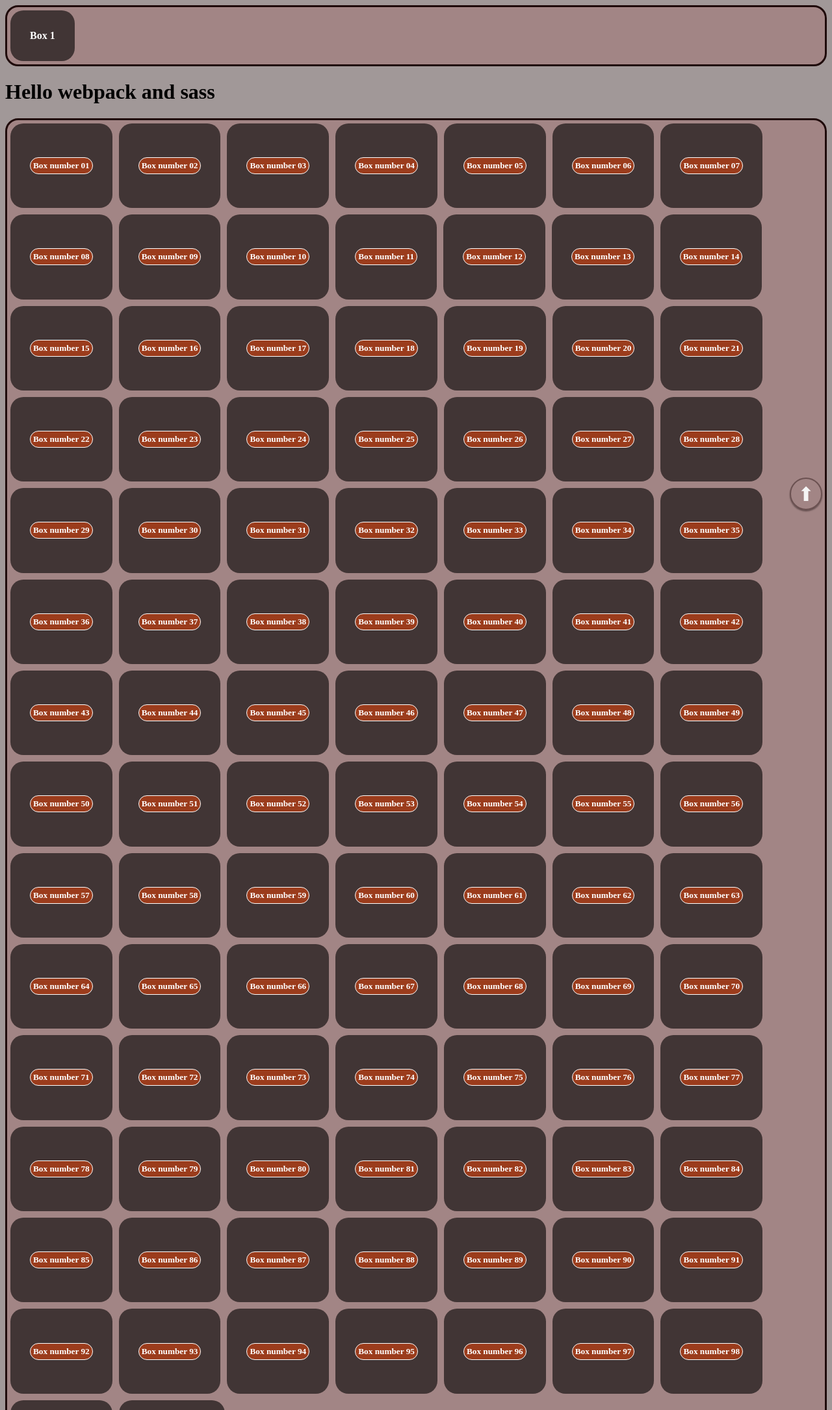
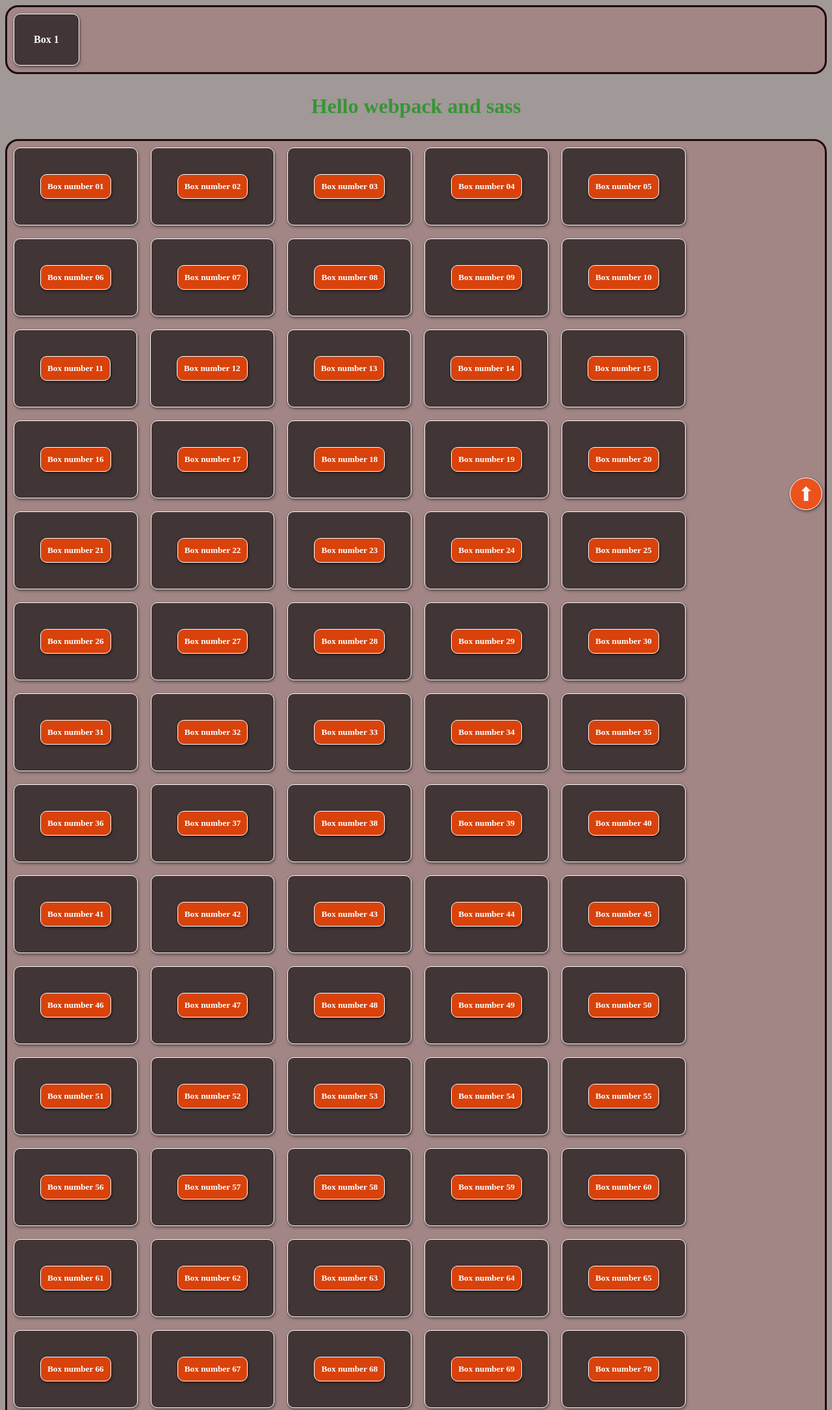
Before and after one commit to kaellandrade/sass, a website built with webpack: page src/index.html in a window 1280 px wide. Shown: the top 2170 px of the page at 65% size. Built offline with nearby package versions, Linux system fonts and the light colour scheme.

Commit message:
Utilizando herança.

```diff
--- a/src/index.js
+++ b/src/index.js
@@ -3,6 +3,7 @@
 
 function component() {
 	const element = document.createElement('h1');
+	element.classList.add('success');
 	element.innerHTML = _.join(['Hello', 'webpack and sass'], ' ');
 	return element;
 }
--- a/src/style/_partial/_btnTop.scss
+++ b/src/style/_partial/_btnTop.scss
@@ -1,3 +1,6 @@
+@import "../_partial/variables";
+@import "mixins";
+
 .btn-top{
   &:after{
     content: '⬆';
@@ -7,16 +10,13 @@
   &:hover{
     background: rgba(40, 19, 19, 0.52);
   }
-  background: rgba(34, 25, 42, 0);
-  border: 2px solid rgba(31, 10, 10, 0.42);
   width: 50px;
   height: 50px;
   border-radius: 100%;
   cursor: pointer;
-  box-shadow: 0px 2px 2px rgba(33, 21, 21, 0.47);
   position: fixed;
   bottom: 15px;
   right: 15px;
   transition: .5s;
-
+  @include themeBox($theme: rgba(255, 69, 0, 0.8), $borderRadius:100%)
 }
--- /dev/null
+++ b/src/style/_partial/_inheritance.scss
@@ -0,0 +1,31 @@
+$success: rgba(20, 150, 20, 0.76);
+%message-shared {
+  text-align: center;
+  padding: 10px;
+  color: #333;
+}
+
+%equal-heights {
+  display: flex;
+  flex-wrap: wrap;
+}
+
+.message {
+  @extend %message-shared;
+}
+
+.success {
+  @extend %message-shared;
+  border-color: $success;
+  color: $success;
+}
+
+.error {
+  @extend %message-shared;
+  border-color: red;
+}
+
+.warning {
+  @extend %message-shared;
+  border-color: yellow;
+}
--- a/src/style/_partial/_mixins.scss
+++ b/src/style/_partial/_mixins.scss
@@ -1,6 +1,9 @@
-@mixin themeBox($theme: DarkGray) {
-  border-radius: $boder-radius;
-  padding: 30px;
-  margin: 5px;
-  background: $box-color;
+@mixin themeBox($theme: #0A0707A0, $borderRadius:10px, $pad:0px, $marg:0px) {
+  border-radius: $borderRadius;
+  padding: $pad;
+  margin: $marg;
+  background: $theme;
+  border: 1px solid white;
+  box-shadow: 1px 2px 4px rgba(0, 0, 0, 0.5);
+  justify-content: center;
 }
--- a/src/style/main.scss
+++ b/src/style/main.scss
@@ -1,7 +1,9 @@
 @use "_partial/bodyStyle";
 @use "_partial/btnTop";
+@use "_partial/inheritance";
 @import "_partial/variables";
 @import "_partial/mixins";
+
 .container {
   font-weight: bold;
   color: $color-text;
@@ -12,12 +14,13 @@
   border: $border-width solid $border-color;
 
   .box {
-    @include themeBox;
+    @include themeBox($borderRadius:10px, $pad: 30px, $marg: 10px);
     h5 {
       padding: 4px;
       border-radius: $boder-radius;
       border: 1px solid white;
       background: rgba(255, 69, 0, 0.47);
+      @include themeBox($theme: rgba(255, 69, 0, 0.8),$pad: 10px, $marg: 10px)
     }
   }
 
```
